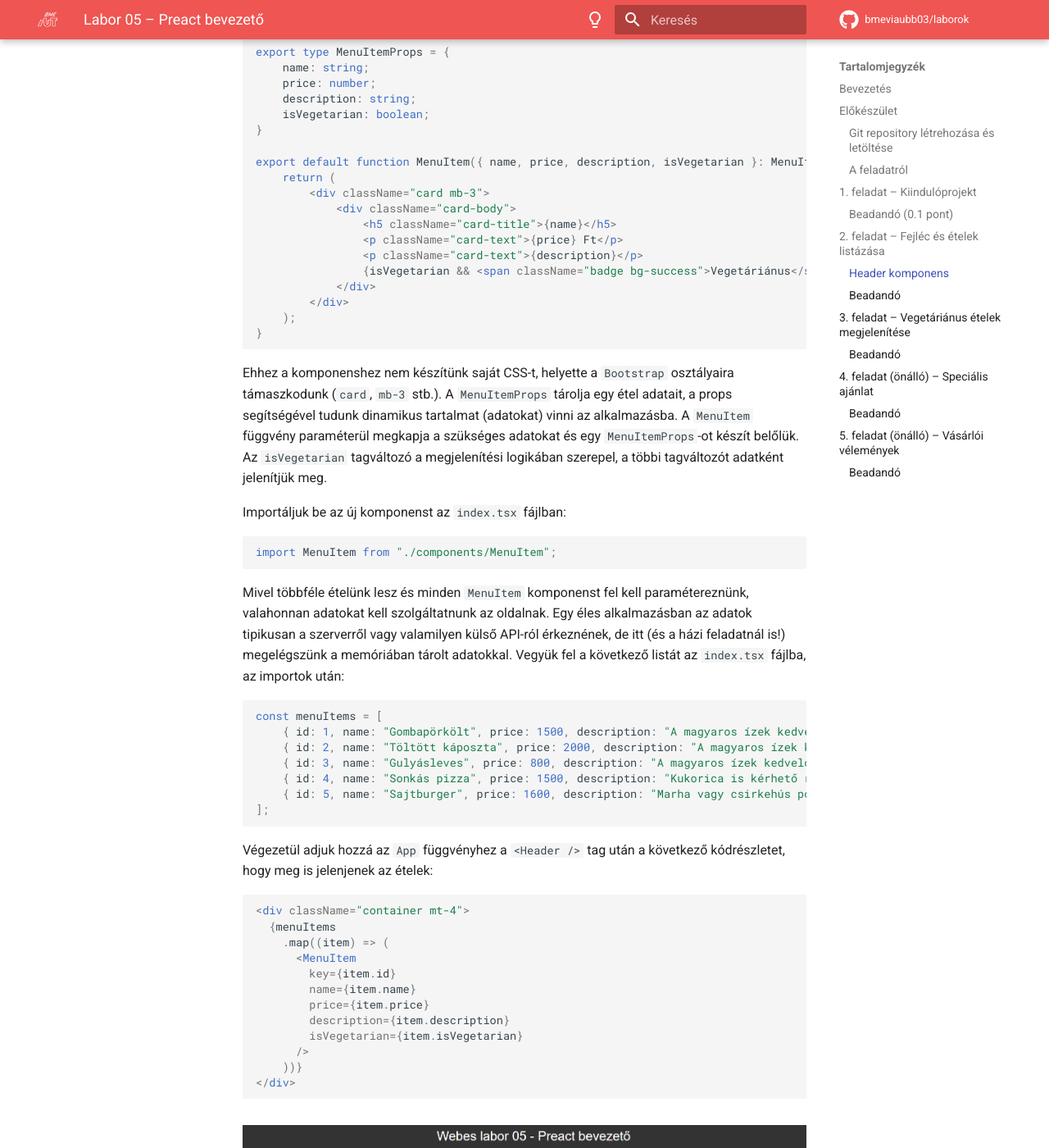
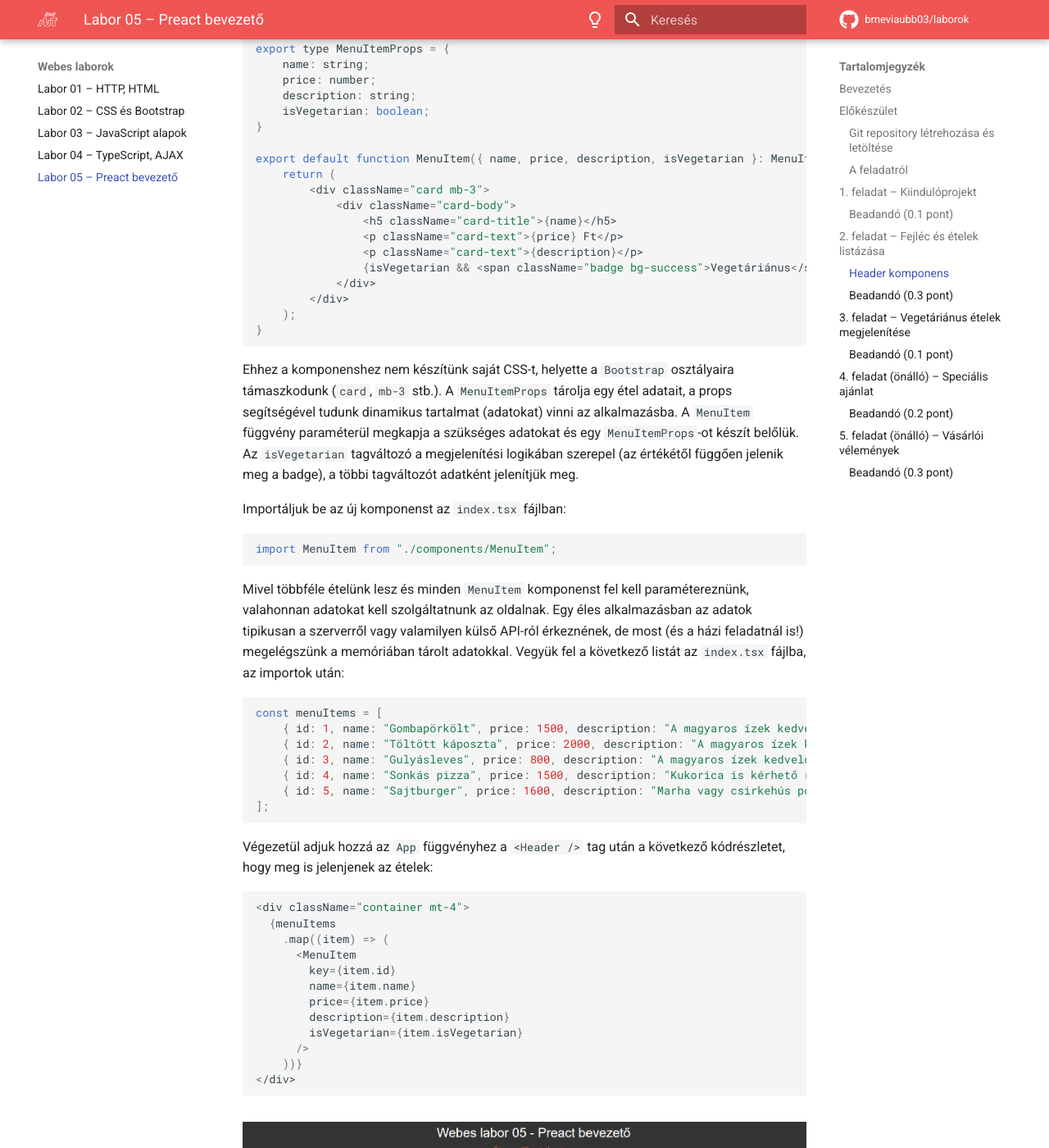
Before and after one commit to BMEVIAUBB03/laborok, an MkDocs documentation site: the page built from docs/laborok/web/05-react-01/index.md, in a window 1280 px wide and 1400 px high, scrolled down 6087 px. Shown: the whole window at 82% size. Built offline with MkDocs 1.6.1 and Material for MkDocs 9.7.7, drawn with Linux system fonts in a browser that asks for light colours; comment, search, counter and statistics services are not loaded; some of the changed text lies outside the part shown.

Commit message:
Web-05-react-01 updates

````diff
--- a/docs/laborok/web/05-react-01/index.md
+++ b/docs/laborok/web/05-react-01/index.md
@@ -111,6 +108,9 @@
 <title>Webes labor 05 - Preact bevezető</title>
 ```
 
+???+ tip "Formázás"
+    A kódot formázni az `Alt+Shift+F` billentyűkombinációval tudjuk.
+
 ### Beadandó (0.1 pont)
 !!! example "1. feladat beadandó"
     Illessz be egy képernyőképet, ahol bal oldalon a böngészőben futó Preact kezdőprojekt, jobb oldalon a VS Code-ban futó terminál látható! (`f1.png`)
@@ -125,7 +125,7 @@
 
 Elsőként hozzuk létre a `Header.tsx` fájlt, majd töltsük fel az alábbi tartalommal:
 
-```TSX
+```javascript
 export default function Header() {
   return (
     <header className="header">
@@ -167,13 +167,13 @@
 
 A CSS szabályai csak arra a komponensre fognak vonatkozni, amelyik beimportálja a CSS-t, esetünkben ez a Header komponens lesz. Importáljuk a CSS fájlt a `Header.tsx` fájl elején:
 
-```TSX
+```javascript
 import './Header.css';
 ```
 
 Annak érdekében, hogy a komponensünk megjelenjen az oldalon, írjuk felül az index komponens (`index.tsx`) teljes tartalmát az alábbival:
 
-```TSX
+```javascript
 import "bootstrap/dist/css/bootstrap.min.css";
 import { render } from "preact";
 import Header from './components/Header';
@@ -202,7 +202,7 @@
 
 Folytassuk az ételek elkészítésével! Hozzuk létre a MenuItem komponenst (`MenuItem.tsx`) az alábbi tartalommal:
 
-```TSX
+```javascript
 export type MenuItemProps = {
     name: string;
     price: number;
@@ -224,17 +224,17 @@
 }
 ```
 
-Ehhez a komponenshez nem készítünk saját CSS-t, helyette a `Bootstrap` osztályaira támaszkodunk (`card`, `mb-3` stb.). A `MenuItemProps` tárolja egy étel adatait, a props segítségével tudunk dinamikus tartalmat (adatokat) vinni az alkalmazásba. A `MenuItem` függvény paraméterül megkapja a szükséges adatokat és egy `MenuItemProps`-ot készít belőlük. Az `isVegetarian` tagváltozó a megjelenítési logikában szerepel, a többi tagváltozót adatként jelenítjük meg.
+Ehhez a komponenshez nem készítünk saját CSS-t, helyette a `Bootstrap` osztályaira támaszkodunk (`card`, `mb-3` stb.). A `MenuItemProps` tárolja egy étel adatait, a props segítségével tudunk dinamikus tartalmat (adatokat) vinni az alkalmazásba. A `MenuItem` függvény paraméterül megkapja a szükséges adatokat és egy `MenuItemProps`-ot készít belőlük. Az `isVegetarian` tagváltozó a megjelenítési logikában szerepel (az értékétől függően jelenik meg a badge), a többi tagváltozót adatként jelenítjük meg.
 
 Importáljuk be az új komponenst az `index.tsx` fájlban:
 
-```TSX
+```javascript
 import MenuItem from "./components/MenuItem";
 ```
 
-Mivel többféle ételünk lesz és minden `MenuItem` komponenst fel kell paramétereznünk, valahonnan adatokat kell szolgáltatnunk az oldalnak. Egy éles alkalmazásban az adatok tipikusan a szerverről vagy valamilyen külső API-ról érkeznének, de itt (és a házi feladatnál is!) megelégszünk a memóriában tárolt adatokkal. Vegyük fel a következő listát az `index.tsx` fájlba, az importok után:
+Mivel többféle ételünk lesz és minden `MenuItem` komponenst fel kell paramétereznünk, valahonnan adatokat kell szolgáltatnunk az oldalnak. Egy éles alkalmazásban az adatok tipikusan a szerverről vagy valamilyen külső API-ról érkeznének, de most (és a házi feladatnál is!) megelégszünk a memóriában tárolt adatokkal. Vegyük fel a következő listát az `index.tsx` fájlba, az importok után:
 
-```TSX
+```javascript
 const menuItems = [
 	{ id: 1, name: "Gombapörkölt", price: 1500, description: "A magyaros ízek kedvelőinek.", isVegetarian: true },
 	{ id: 2, name: "Töltött káposzta", price: 2000, description: "A magyaros ízek kedvelőinek.", isVegetarian: false },
@@ -246,7 +246,7 @@
 
 Végezetül adjuk hozzá az `App` függvényhez a `<Header />` tag után a következő kódrészletet, hogy meg is jelenjenek az ételek:
 
-```TSX
+```javascript
 <div className="container mt-4">
   {menuItems
     .map((item) => (
@@ -266,15 +266,15 @@
   <figcaption>Ételek az oldalon</figcaption>
 </figure>
 
-### Beadandó
+### Beadandó (0.3 pont)
 !!! example "2. feladat beadandó (0.3 pont)"
     Illessz be egy képernyőképet, ahol bal oldalon az oldal, jobb oldalon a VS Code-ban futó terminál látható! (`f2.png`)
 
 ## 3. feladat – Vegetáriánus ételek megjelenítése
 
-Szeretnénk mind, vagy pedig csak a vegetáriánus ételeket megjeleníteni. Ehhez egy gombot fogunk felvenni, ami állapotkezelés (`useState`) segítségével szabályozza, hogy melyik megjelenítési módban vagyunk. Importáljuk a `useState` hook-ot és vegyük fel a következő állapotváltozót az `index.tsx` `App` függvényébe:
+Szeretnénk az összes, vagy pedig csak a vegetáriánus ételeket megjeleníteni. Ezért egy gombot fogunk felvenni, ami állapotkezelés (`useState`) segítségével szabályozza, hogy melyik megjelenítési módban vagyunk. Importáljuk a `useState` hook-ot és vegyük fel a következő állapotváltozót az `index.tsx` `App` függvényébe:
 
-```TSX
+```javascript
 import { useState } from "preact/hooks";
 // ...
 export default function App() {
@@ -283,9 +283,9 @@
 }
 ```
 
-Az állapotváltozó kezdetben `false` értéket vesz fel. Ezután vegyük fel a gombot is az `App` függvényen belül és módosítjuk az ételek kiírását, hogy mindig csak a megfelelő ételek jelenjenek meg (filter függvény használatával):
+Az állapotváltozó kezdetben `false` értéket vesz fel. Ezután vegyük fel a gombot is az `App` függvényen belül és módosítjuk az ételek kiírását, hogy mindig csak a megfelelő ételek jelenjenek meg (a `filter` függvény használatával):
 
-```TSX
+```javascript
 export default function App() {
   // ...
 }
@@ -316,14 +316,14 @@
 </div>
 ```
 
-A gomb onClick eseménykezelője invertálja a `showVegetarianOnly` aktuális értékét. Ehhez a `setShowVegetarianOnly` set függvényt kell használnia. Állapotkezeléssel a következő laboron is fogunk még foglalkozni.
+A gomb `onClick` eseménykezelője invertálja a `showVegetarianOnly` aktuális értékét. Ehhez a `setShowVegetarianOnly` set függvényt kell használnia. Állapotkezeléssel a következő laboron is fogunk még foglalkozni.
 
 <figure markdown>
   ![Csak vegetáriánus ételek megjelenítése](./assets/menuitems_filtered.png)
   <figcaption>Csak vegetáriánus ételek megjelenítése</figcaption>
 </figure>
 
-### Beadandó
+### Beadandó (0.1 pont)
 !!! example "3. feladat beadandó (0.1 pont)"
     Illessz be egy képernyőképet, ahol bal oldalon az oldal, jobb oldalon a VS Code-ban futó terminál látható! (`f3.png`)
 
@@ -338,7 +338,7 @@
   <figcaption>Speciális ajánlat megjelenítése</figcaption>
 </figure>
 
-### Beadandó
+### Beadandó (0.2 pont)
 !!! example "4. feladat beadandó (0.2 pont)"
     Illessz be egy képernyőképet, ahol bal oldalon az oldal, jobb oldalon a VS Code-ban futó terminál látható! (`f4.png`)
 
@@ -358,6 +358,6 @@
   <figcaption>Vásárlói vélemények megjelenítése</figcaption>
 </figure>
 
-### Beadandó
+### Beadandó (0.3 pont)
 !!! example "5. feladat beadandó (0.3 pont)"
     Illessz be egy képernyőképet, ahol bal oldalon az oldal, amin legalább 2 ételnél összesen legalább 3 vásárlói vélemény van, jobb oldalon a VS Code-ban futó terminál látható! (`f5.png`)
--- a/mkdocs.yml
+++ b/mkdocs.yml
@@ -90,8 +90,7 @@
       - laborok/web/02-css/index.md
       - laborok/web/03-js/index.md
       - laborok/web/04-ts/index.md
-      - laborok/web/05-angular-01/index.md
-      - laborok/web/06-angular-02/index.md
+      - laborok/web/05-react-01/index.md
   - "Mobilos laborok":
       - laborok/android/basics/index.md
       - laborok/android/ui-basics/index.md
````
Also changed, not shown: other parts of docs/laborok/web/05-react-01/index.md (+0 -3 lines), docs/laborok/web/05-react-01/assets/menuitems_filtered.png (renamed from docs/laborok/web/05-react-01/assets/menuitems_filter.PNG).
